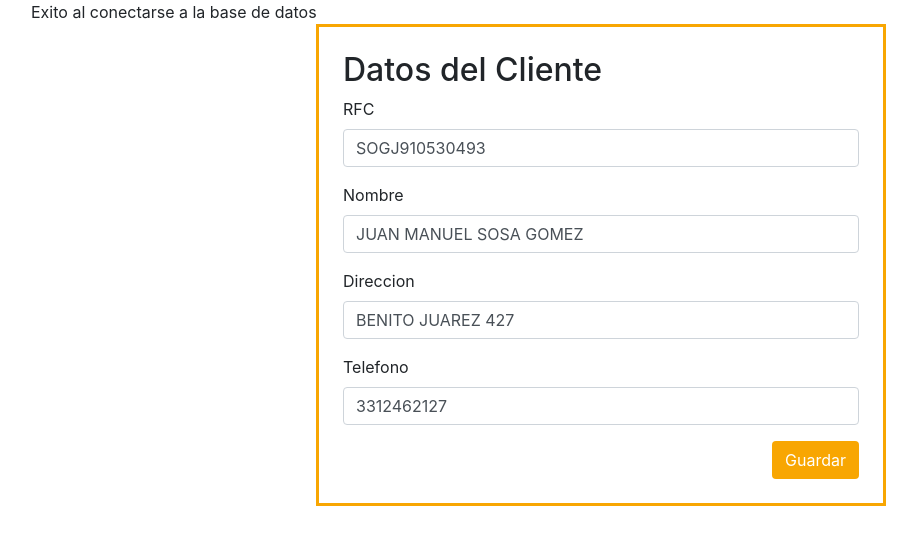
After one commit to pilaralejandra/ingsoft2, a PHP site: page /php/editar_clientes.php?RFC=SOGJ910530493 in a window 1280 px wide. The commit adds this page. Shown: the top 553 px of the page, without its empty margins (39-956 px from the left). Run offline with PHP 8.4, Linux system fonts and the light colour scheme; data comes from the database, SQL or seed files in the repository; some libraries are stand-ins or nearby versions.

Commit message:
Cambios agregados del archivo zip

```diff
--- a/php/buscar_empleados.php
+++ b/php/buscar_empleados.php
@@ -29,6 +29,7 @@
 				<th>telefono</th>
 				<th>user</th>
 				<th>pass</th>
+        <th>acciones</th>
 				</tr>
 				</thead>
 				<tbody>";
@@ -41,6 +42,7 @@
 					  <td>".$fila['telefono']."</td>
 					  <td>".$fila['user']."</td>
 					  <td>".$fila['pass']."</td>
+            <td>"."<i class='fas fa-pen-alt'><a href='#'>editar</a></i> <i class='fas fa-trash'> <a href='#'>eliminar</a></i>"."</td>
 					  </tr>";
 		}
 
--- /dev/null
+++ b/php/editar_clientes.php
@@ -0,0 +1,57 @@
+<!DOCTYPE html>
+<html>
+<head>
+  <title>EDITAR CLIENTES</title>
+
+   <link rel="stylesheet" href="../css/bootstrap.css">
+    <link rel="stylesheet" href="https://use.fontawesome.com/releases/v5.3.1/css/all.css" integrity="sha384-mzrmE5qonljUremFsqc01SB46JvROS7bZs3IO2EmfFsd15uHvIt+Y8vEf7N7fWAU" crossorigin="anonymous">
+    <link rel="stylesheet" href="../estilos.css">
+
+</head>
+<body>
+<div class="container pb-5">
+  <div class="row">
+
+            <?php
+
+            require 'conexion.php';
+            $conexion = conecta();
+
+            $rfc=$_REQUEST['RFC'];
+
+            $consulta = "SELECT RFC, nombre, direccion, telefono FROM clientes WHERE rfc='$rfc'";
+            $resultado = $conexion->query($consulta);
+            $row=$resultado->fetch_assoc();
+
+            ?>
+
+        <form method="POST" action="editar_proceso_cliente.php?RFC=<?php echo $row['RFC']; ?>" class="col-sm-12 col-md-6 offset-md-3 p-4 ">
+
+
+
+
+
+          <h2 class="tname">Datos del Cliente</h2>
+            <div class="form-group">
+              <label for="rfc">RFC</label>
+              <input type="text" class="form-control" id="rfc" name="rfc" placeholder="RFC" value="<?php echo $row['RFC'];?>">
+            </div>
+            <div class="form-group">
+              <label for="nombre">Nombre</label>
+              <input type="text" class="form-control" id="rfc" name="nombre" placeholder="Nombre" value="<?php echo $row['nombre'];?>">
+            </div>
+            <div class="form-group">
+              <label for="direccion">Direccion</label>
+              <input type="text" class="form-control" id="direccion" name="direccion" placeholder="Direccion" value="<?php echo $row['direccion'];?>">
+            </div>
+            <div class="form-group">
+              <label for="telefono">Telefono</label>
+              <input type="tel" class="form-control" id="telefono" name="telefono" placeholder="Telefono" value="<?php echo $row['telefono'];?>">
+            </div>
+          <button type="submit" class="btn submit-button float-right" name="guardar" value="guardar">Guardar</button>
+        </form>
+
+      </div>
+</div>
+</body>
+</html>
```
